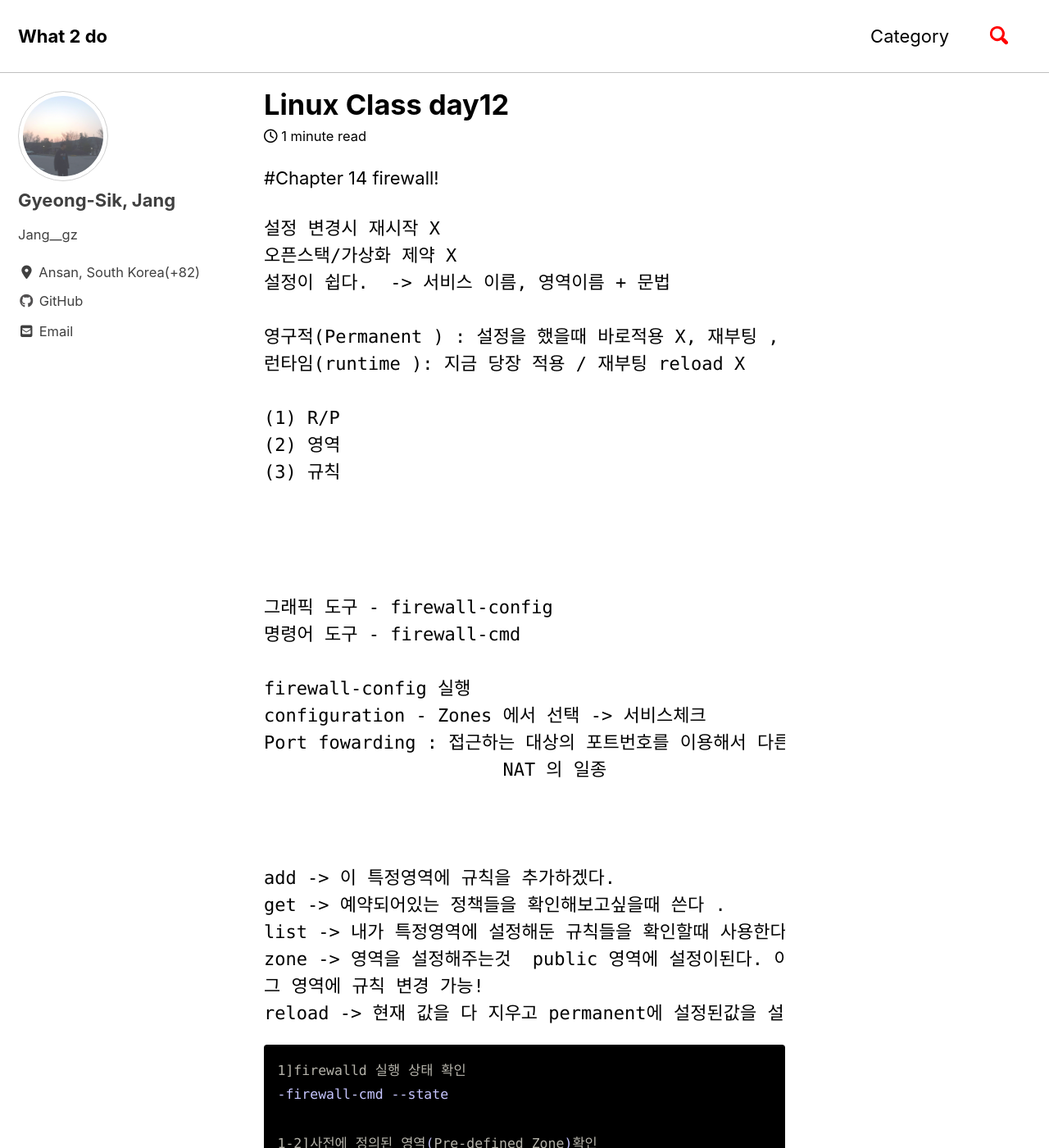
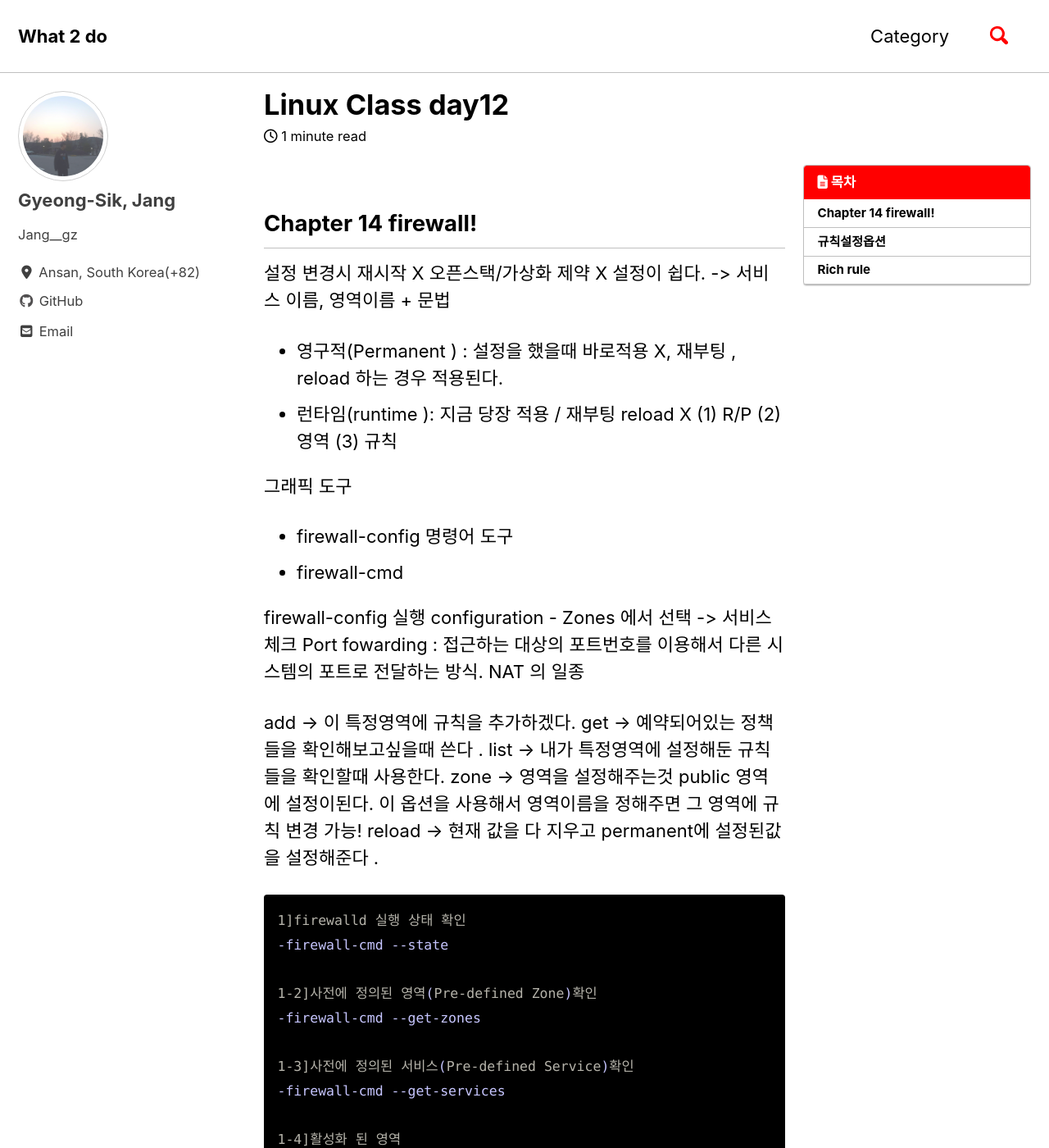
Before and after one commit to JangGyeongSik/JangGyeongSik.github.io, a Jekyll site: the page built from _posts/2019-07-25-basic_13-post.md, in a window 1280 px wide and 1400 px high. Shown: the whole window at 82% size. Built offline with Jekyll 4.4.1, drawn with Linux system fonts in a browser that asks for light colours; cached includes are drawn as plain includes; nearby versions of some CDN libraries; some of the changed text lies outside the part shown.

Commit message:
Update 2019-07-25-basic_13-post.md

````diff
--- a/_posts/2019-07-25-basic_13-post.md
+++ b/_posts/2019-07-25-basic_13-post.md
@@ -1,35 +1,33 @@
 ---
 title: "Linux Class day12"
 date: 2019-07-25 17:50
-categories: Linux CentOs
+categories: Linux
+toc: true
+toc_sticky: true
+toc_label : 목차
 ---
 
-#Chapter 14 firewall!
+## Chapter 14 firewall!
 
-```class
 설정 변경시 재시작 X
 오픈스택/가상화 제약 X
 설정이 쉽다.  -> 서비스 이름, 영역이름 + 문법
 
-영구적(Permanent ) : 설정을 했을때 바로적용 X, 재부팅 , reload 하는 경우 적용된다.
-런타임(runtime ): 지금 당장 적용 / 재부팅 reload X
-
+- 영구적(Permanent ) : 설정을 했을때 바로적용 X, 재부팅 , reload 하는 경우 적용된다.
+- 런타임(runtime ): 지금 당장 적용 / 재부팅 reload X
 (1) R/P
 (2) 영역
 (3) 규칙
 
-
-
-
-그래픽 도구 - firewall-config
-명령어 도구 - firewall-cmd
+그래픽 도구
+- firewall-config
+명령어 도구
+- firewall-cmd
 
 firewall-config 실행
 configuration - Zones 에서 선택 -> 서비스체크
 Port fowarding : 접근하는 대상의 포트번호를 이용해서 다른 시스템의 포트로 전달하는 방식.
 		      NAT 의 일종
-
-
 
 add -> 이 특정영역에 규칙을 추가하겠다.
 get -> 예약되어있는 정책들을 확인해보고싶을때 쓴다 .
@@ -37,7 +35,7 @@ list -> 내가 특정영역에 설정해둔 규칙들을 확인할때 사용한
 zone -> 영역을 설정해주는것  public 영역에 설정이된다. 이 옵션을 사용해서 영역이름을 정해주면
 그 영역에 규칙 변경 가능!
 reload -> 현재 값을 다 지우고 permanent에 설정된값을 설정해준다 .
-```
+
 
 ```shell
 1]firewalld 실행 상태 확인
@@ -56,42 +54,49 @@ reload -> 현재 값을 다 지우고 permanent에 설정된값을 설정해준
 -firewall-cmd --get-default-zone
 ```
 
-```shell
-(2) 규칙설정옵션
-2-1] 기본 영역 설정
+
+## 규칙설정옵션
+
+- 기본 영역 설정
+```bash
 firewall-cmd --set-default-zone=home
-->home 영역으로 저장
+```
+-> home 영역으로 저장
+```bash
 firewall-cmd --get-default-zone
+```
 -> home영역으로 되어있는지 확인
 
-2-2] interface 추가
+- interface 추가
+```bash
 firewall-cmd --add-interface=netid --zone=영역
-
-2-3] interface 변경
+```
+- interface 변경
+```bash
 firewall-cmd --change-interface=netid --zone=영역
-
-2-4] 출발지 주소(Source Address) 규칙 추가
+```
+- 출발지 주소(Source Address) 규칙 추가
+```bash
 firewall-cmd --add-source=192.168.0.0/24 --zone=public --permanent (영구설정)
-
-2-5] 출발지 주소 제거
+```
+- 출발지 주소 제거
+```bash
 firewall-cmd --remove-source=192.168.0.0/24
-
-2-6] 사전에 정의된 서비스 규칙 추가
+```
+- 사전에 정의된 서비스 규칙 추가
+```bash
 firewall-cmd --add-service=http --zone=영역
-2-7] 사전에 정의된 서비스 규칙 제거
+```
+- 사전에 정의된 서비스 규칙 제거
+```bash
 firewall-cmd --remove-service=http
 ```
 
 
-
-
-
-
-```class
-Rich rule
- - firewall-cmd에서 제공하는 명령으로 대부분의 규칙 설정을 할 수 있지만 세부적인 설정을 수정하는 기능이 부족하다.
--syslog 나 audit 기록 생성가능.
-
+## Rich rule
+- firewall-cmd에서 제공하는 명령으로 대부분의 규칙 설정을 할 수 있지만 세부적인 설정을 수정하는 기능이 부족하다.
+- syslog 나 audit 기록 생성가능.
+```bash
 firewall-cmd --add-rich-rule-rule='rule family=ipv4 source address=192.168.0.0/24 service name=cccr accpet'
--> Rich rule - 적용
 ```
+-> Rich rule
````
